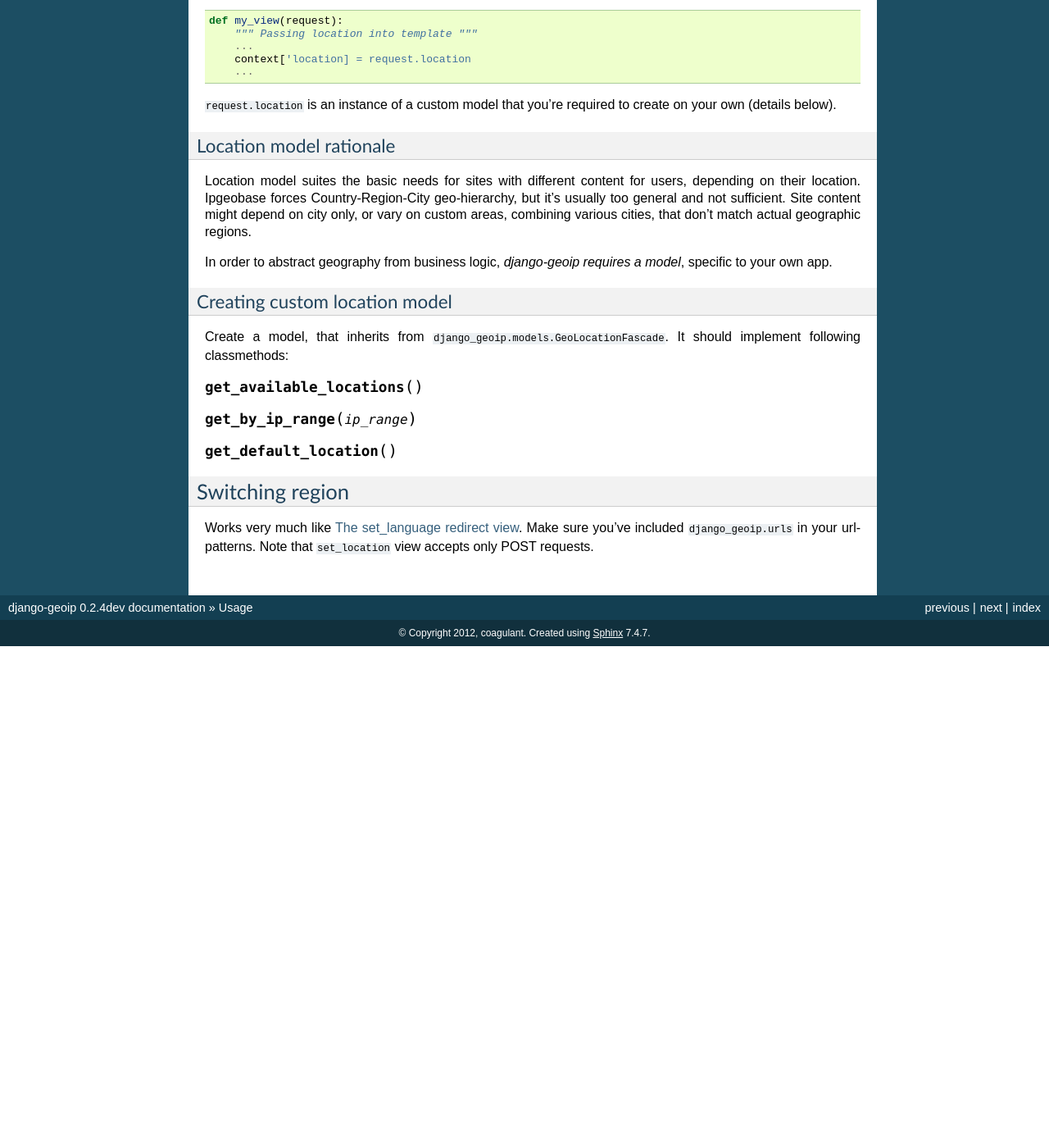
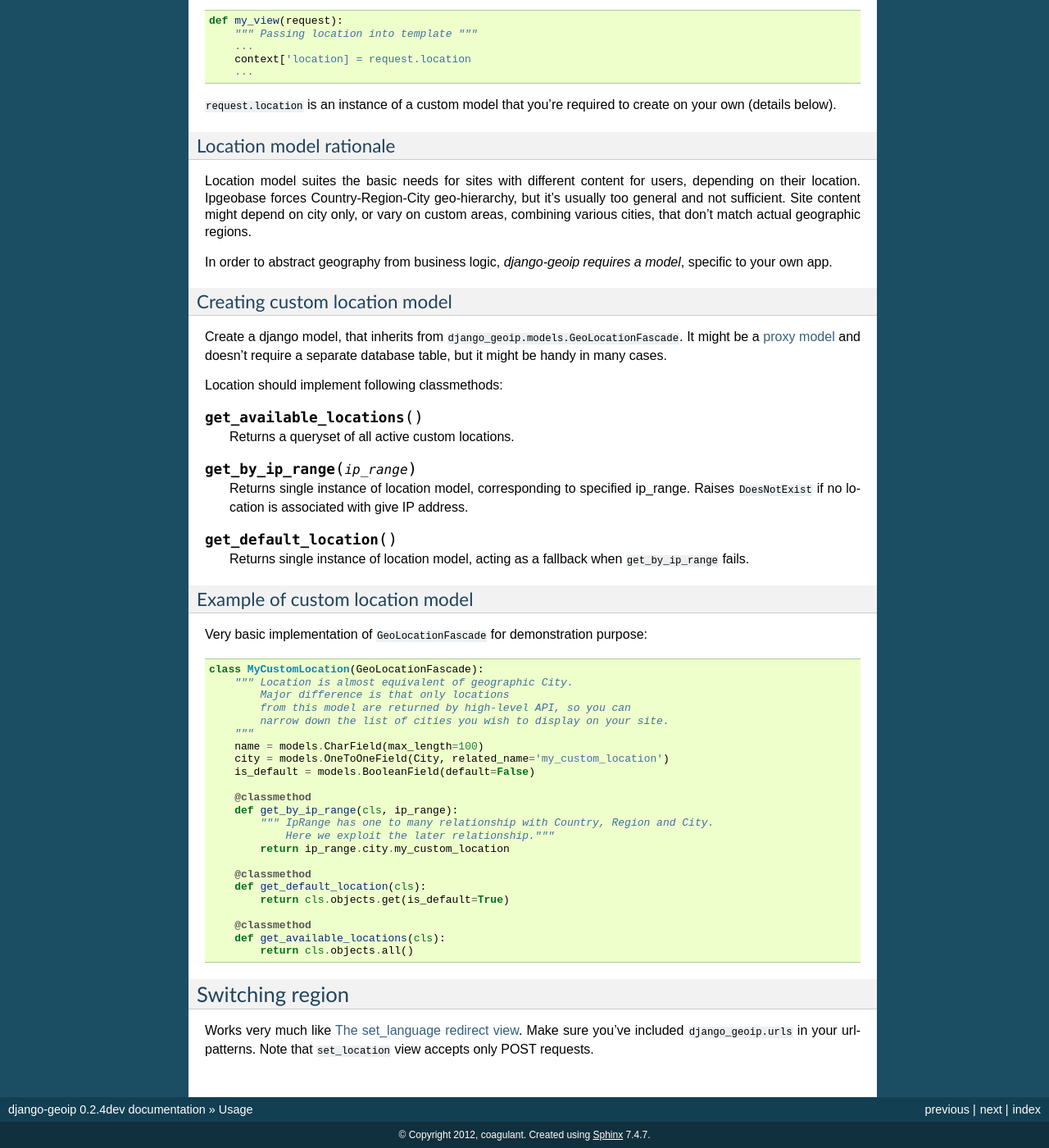
Before and after one commit to futurecolors/django-geoip, a Sphinx documentation site: the page built from docs/usage.rst, in a window 1280 px wide and 1400 px high, scrolled down 737 px. Shown: the whole window at 82% size. Built offline with Sphinx 7.4.7, drawn with Linux system fonts in a browser that asks for light colours; before the commit the page ends 1525 px from its top, so only the background shows below that; some of the changed text lies outside the part shown.

Commit message:
Usage section improved, small cleanup #16

```diff
--- a/README.rst
+++ b/README.rst
@@ -5,6 +5,7 @@
 
 App to figure out where your visitors are from by their IP address.
 
-Tha app is early alpha, beware.
+Detects country, region and city, querying the database with geodata.
+Optional high-level API provides user location in request object.
 
 Docs: http://django-geoip.readthedocs.org/
--- a/docs/backends.rst
+++ b/docs/backends.rst
@@ -8,3 +8,5 @@
 
 As of 9 April 2012 it contains info on 952 cities and 145736 Ip Ranges
 (some networks doesn't belong to CIS).
+
+Here a is demo of ip detection: http://ipgeobase.ru/
--- a/docs/tests.rst
+++ b/docs/tests.rst
@@ -1,3 +1,5 @@
+.. _tests:
+
 Running tests
 =============
 
--- a/docs/usage.rst
+++ b/docs/usage.rst
@@ -66,17 +66,60 @@
 In order to abstract geography from business logic, `django-geoip requires a model`,
 specific to your own app.
 
+
 Creating custom location model
 ~~~~~~~~~~~~~~~~~~~~~~~~~~~~~~
 
-Create a model, that inherits from ``django_geoip.models.GeoLocationFascade``.
-It should implement following classmethods:
+Create a django model, that inherits from ``django_geoip.models.GeoLocationFascade``.
+It might be a `proxy model`_ and doesn't require a separate database table, but it
+might be handy in many cases.
+
+Location should implement following classmethods:
 
 .. method:: get_available_locations
 
+    Returns a queryset of all active custom locations.
+
 .. method:: get_by_ip_range(ip_range)
+
+    Returns single instance of location model, corresponding to specified ip_range.
+    Raises ``DoesNotExist`` if no location is associated with give IP address.
+
 .. method:: get_default_location()
 
+    Returns single instance of location model, acting as a fallback when ``get_by_ip_range`` fails.
+
+.. _proxy model: https://docs.djangoproject.com/en/dev/topics/db/models/#proxy-models
+
+
+Example of custom location model
+~~~~~~~~~~~~~~~~~~~~~~~~~~~~~~~~
+
+Very basic implementation of ``GeoLocationFascade`` for demonstration purpose::
+
+    class MyCustomLocation(GeoLocationFascade):
+        """ Location is almost equivalent of geographic City.
+            Major difference is that only locations
+            from this model are returned by high-level API, so you can
+            narrow down the list of cities you wish to display on your site.
+        """
+        name = models.CharField(max_length=100)
+        city = models.OneToOneField(City, related_name='my_custom_location')
+        is_default = models.BooleanField(default=False)
+
+        @classmethod
+        def get_by_ip_range(cls, ip_range):
+            """ IpRange has one to many relationship with Country, Region and City.
+                Here we exploit the later relationship."""
+            return ip_range.city.my_custom_location
+
+        @classmethod
+        def get_default_location(cls):
+            return cls.objects.get(is_default=True)
+
+        @classmethod
+        def get_available_locations(cls):
+            return cls.objects.all()
 
 Switching region
 ----------------
```
Also changed, not shown: other parts of docs/usage.rst (+1 -1 lines), docs/index.rst (+12 -2 lines).
